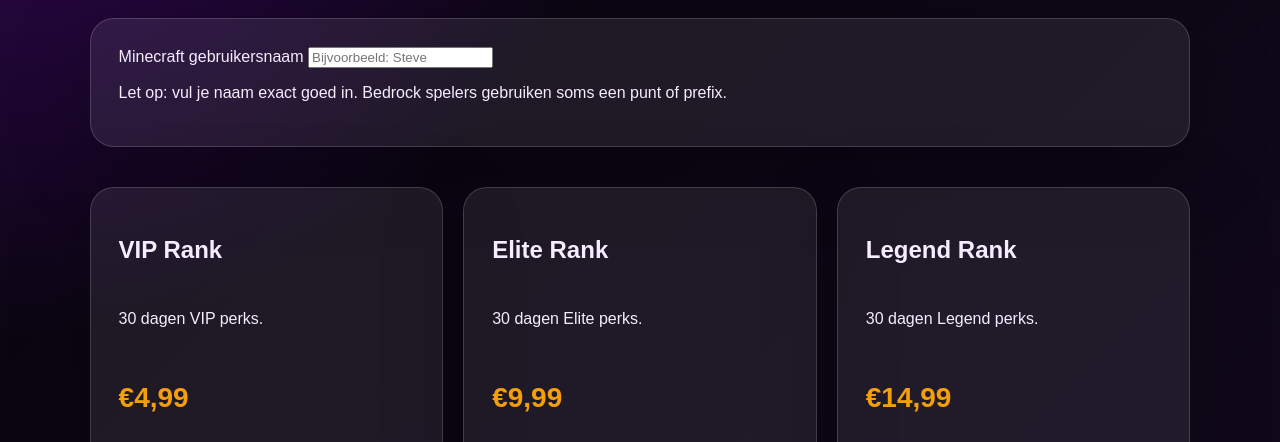
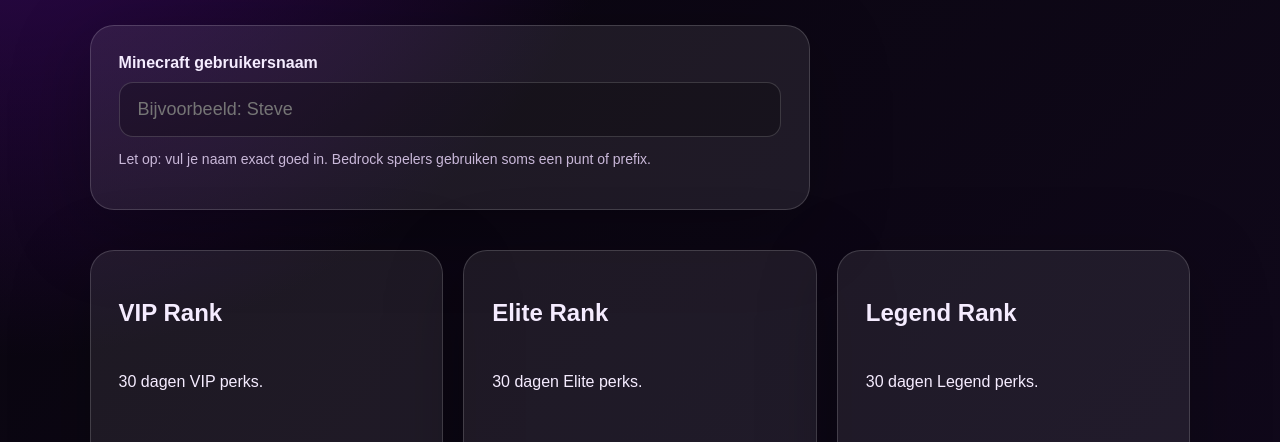
Before and after one commit to Jv420/hextactics, a plain HTML site: page website/shop.html in a window 1280 px wide. Shown: the part 314-756 px from the top of the page. Drawn offline with Linux system fonts and the light colour scheme.

Commit message:
Add checkout form styles

```diff
--- a/website/style.css
+++ b/website/style.css
@@ -64,6 +64,7 @@ h1 { font-size: clamp(48px, 8vw, 92px); line-height: .95; margin: 18px 0; }
   font-weight: 800;
 }
 .btn.primary { background: linear-gradient(135deg, var(--purple), var(--red)); border: 0; }
+.btn:hover { transform: translateY(-1px); }
 .ip { color: var(--muted); }
 .card {
   background: var(--card);
@@ -76,6 +77,20 @@ h1 { font-size: clamp(48px, 8vw, 92px); line-height: .95; margin: 18px 0; }
 .grid { display: grid; grid-template-columns: repeat(3, 1fr); gap: 20px; margin-top: 40px; }
 .product { display: flex; flex-direction: column; gap: 10px; }
 .price { color: var(--gold); font-size: 28px; font-weight: 900; }
+.checkout-box { max-width: 720px; margin: 28px 0; }
+label { display: block; font-weight: 900; margin-bottom: 10px; }
+.input {
+  width: 100%;
+  padding: 16px 18px;
+  border-radius: 14px;
+  border: 1px solid var(--line);
+  background: rgba(0,0,0,.25);
+  color: white;
+  font-size: 18px;
+  outline: none;
+}
+.input:focus { border-color: var(--gold); }
+.small { color: var(--muted); font-size: 14px; }
 footer { padding: 28px 7%; border-top: 1px solid var(--line); color: var(--muted); }
 @media (max-width: 800px) {
   .hero, .grid { grid-template-columns: 1fr; }
```
